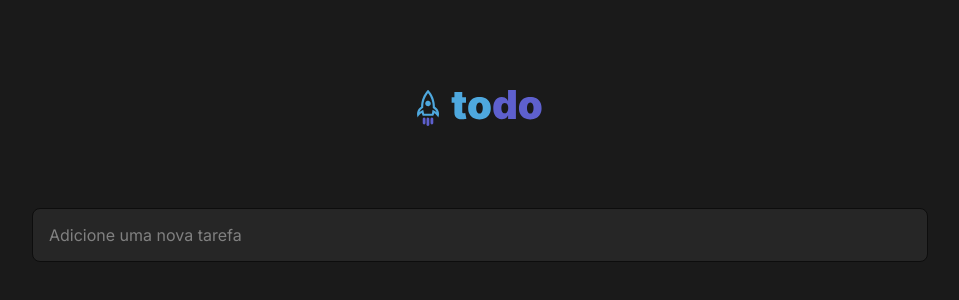
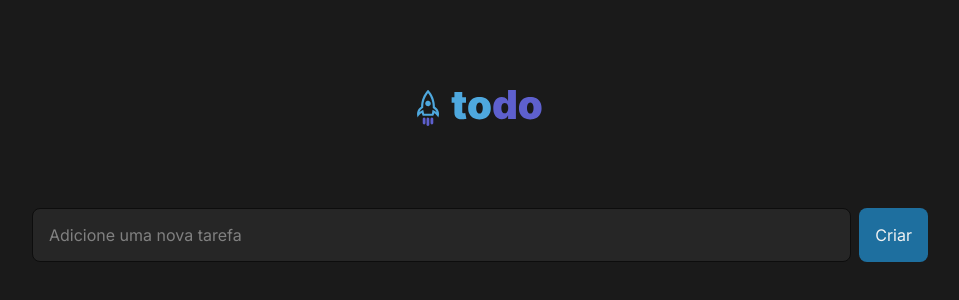
Before and after one commit to marcos-nsantos/todo-list-reactjs, a React (Vite) app: page / in a window 1280 px wide. Shown: the top 300 px of the page, without its empty margins (160-1119 px from the left). Built offline with nearby package versions, Linux system fonts and the light colour scheme.

Commit message:
Add new Form component and CSS
A new Form component has been implemented to include the Input and Button components within it. In addition, Form.module.css has been created for styling the Form component. Changes are also reflected in App.tsx where Form replaces Input.

```diff
--- a/src/App.tsx
+++ b/src/App.tsx
@@ -1,13 +1,13 @@
 import "./Global.css";
 import styles from "./App.module.css";
 import { Header } from "./components/Header.tsx";
-import { Input } from "./components/Input.tsx";
+import { Form } from "./components/Form.tsx";
 
 function App() {
   return (
     <div className={styles.content}>
       <Header />
-      <Input />
+      <Form />
     </div>
   );
 }
--- /dev/null
+++ b/src/components/Form.module.css
@@ -0,0 +1,6 @@
+.wrapper {
+    display: flex;
+    align-items: center;
+
+    gap: 0.5rem;
+}
--- /dev/null
+++ b/src/components/Form.tsx
@@ -0,0 +1,12 @@
+import styles from "./Form.module.css";
+import { Input } from "./Input.tsx";
+import { Button } from "./Button.tsx";
+
+export const Form = () => {
+  return (
+    <div className={styles.wrapper}>
+      <Input />
+      <Button />
+    </div>
+  );
+};
```
